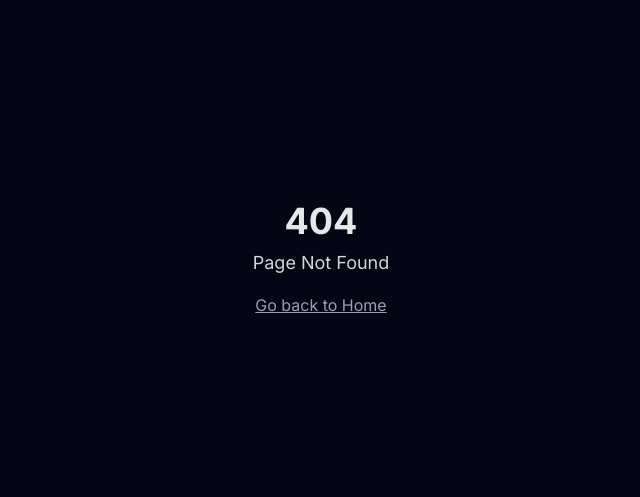
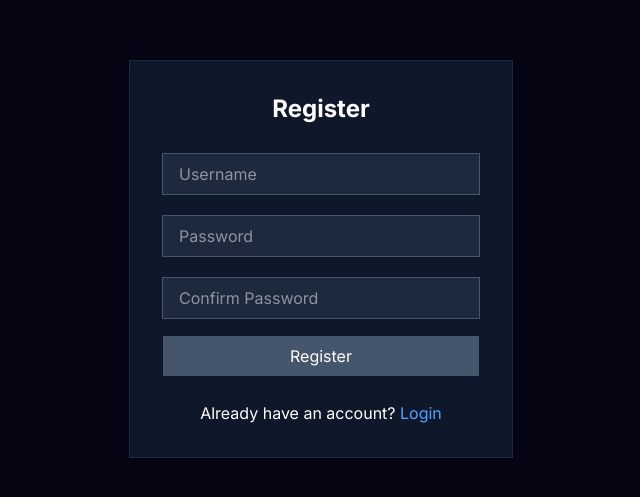
Before and after one commit to totester12/Accountability, a React (Vite) app: page /register in a window 1280 px wide. Before the commit this address had no page. Shown: the part 141-638 px from the top of the page, without its empty margins (319-959 px from the left). Built offline with nearby package versions, Linux system fonts and the light colour scheme.

Commit message:
Fill out more pages
Add register, add goals, add goalcard, needs styling

```diff
--- a/src/App.jsx
+++ b/src/App.jsx
@@ -9,44 +9,31 @@ import {
 
 import Login from "./Login.jsx"
 import FourOhFour from "./FourOhFour.jsx"
+import Register from "./Register.jsx"
+import Goals from "./Goals.jsx"
 
 function App() {
 
 
   return (
 
-
       <Routes>
         <Route path='/' element={<Login />} />
+        <Route path='/register' element={<Register />} />
         <Route path='/goals' element={<Goals />} />
         <Route path='/goal/:id' element={<GoalDetail />} />
         <Route path='*' element={<FourOhFour/>} />
       </Routes>
 
-
-
   )
 
-
-
-  function Goals() {
-    return (
-      <div className="text-center">
-        <h1 className="text-3xl font-bold text-white">My Goals</h1>
-        <p className="mt-4 text-lg text-gray-300">
-          <Link to="/" className="text-blue-500 hover:text-blue-400">
-            Go to Login Page
-          </Link>
-        </p>
-      </div>
-    );
-  }
 
   function GoalDetail() {
     return <h1>Specific Goal</h1>
   }
 
 
+
 }
 
 export default App
--- /dev/null
+++ b/src/GoalCard.jsx
@@ -0,0 +1,14 @@
+const GoalCard = ({ goal }) => {
+    return (
+      <div className="p-4 bg-slate-800 border border-slate-700 shadow-md">
+        <h3 className="text-xl font-semibold">{goal.title}</h3>
+        <p className="text-gray-400">Duration: {goal.duration} months</p>
+        <p className="text-gray-400">Status: {goal.status}</p>
+        <p className="text-gray-500 text-sm">
+          Last check-in: {new Date(goal.last_check_in).toLocaleDateString()}
+        </p>
+      </div>
+    );
+  };
+
+  export default GoalCard; // ✅ Make sure this line is present
--- /dev/null
+++ b/src/Goals.jsx
@@ -0,0 +1,34 @@
+import { useState } from "react";
+import GoalCard from "./GoalCard";
+
+const Goals = () => {
+  // Fake goal function
+  const getFakeGoal = () => {
+    return {
+      id: "1",
+      title: "Read 10 pages a day",
+      duration: 3,
+      last_check_in: "2024-02-04T08:30:00Z",
+      status: "active",
+    };
+  };
+
+  // Store the fake goal in state
+  const [goals] = useState([getFakeGoal()]);
+
+  return (
+    <div className="flex min-h-screen items-center justify-center text-white">
+      <div className="w-full max-w-md p-6 space-y-4 bg-slate-900 shadow-lg border border-slate-800">
+        <h2 className="text-2xl font-bold text-center">Your Goals</h2>
+
+        {goals.length > 0 ? (
+          goals.map((goal) => <GoalCard key={goal.id} goal={goal} />)
+        ) : (
+          <p className="text-center text-gray-400">No goals yet.</p>
+        )}
+      </div>
+    </div>
+  );
+};
+
+export default Goals;
--- a/src/Login.jsx
+++ b/src/Login.jsx
@@ -11,7 +11,7 @@ const Login = () => {
 
   return (
     <div className="flex min-h-screen items-center justify-center text-white">
-      <div className="w-full max-w-sm p-8 space-y-6 bg-slate-900 shadow-lg border border-slate-700">
+      <div className="w-full max-w-sm p-8 space-y-6 bg-slate-900 shadow-lg border border-slate-800">
         <h2 className="text-2xl font-bold text-center text-slate-100">Sign In</h2>
 
         <form onSubmit={handleSubmit} className="space-y-4">
@@ -53,7 +53,7 @@ const Login = () => {
           {/* Submit Button */}
           <button
             type="submit"
-            className="w-full px-4 py-2 bg-sky-600 hover:bg-sky-700 transition border border-slate-600"
+            className="w-full px-4 py-2 bg-slate-600 hover:bg-slate-500 transition border border-slate-900"
           >
             Login
           </button>
--- /dev/null
+++ b/src/Register.jsx
@@ -0,0 +1,71 @@
+import { useState } from "react";
+import { useNavigate,Link } from "react-router-dom";
+
+const Register = () => {
+  const [username, setUsername] = useState("");
+  const [password, setPassword] = useState("");
+  const [confirmPassword, setConfirmPassword] = useState("");
+  const navigate = useNavigate();
+
+  const handleSubmit = (e) => {
+    e.preventDefault();
+    if (password !== confirmPassword) {
+      alert("Passwords do not match!");
+      return;
+    }
+    console.log("User registered:", { username, password });
+    navigate("/login"); // Redirect to login after registering
+  };
+
+  return (
+    <div className="flex min-h-screen items-center justify-center  text-white">
+      <div className="w-full max-w-sm p-8 space-y-6 bg-slate-900 shadow-lg border border-slate-800">
+        <h2 className="text-2xl font-bold text-center">Register</h2>
+
+        <form onSubmit={handleSubmit} className="space-y-4">
+          {/* Username Input */}
+          <input
+            type="text"
+            placeholder="Username"
+            className="w-full px-4 py-2 mt-1 bg-slate-800 border border-slate-600 text-white focus:ring focus:ring-slate-500 focus:border-slate-300 outline-none"
+            value={username}
+            onChange={(e) => setUsername(e.target.value)}
+            required
+          />
+
+          {/* Password Input */}
+          <input
+            type="password"
+            placeholder="Password"
+            className="w-full px-4 py-2 mt-1 bg-slate-800 border border-slate-600 text-white focus:ring focus:ring-slate-500 focus:border-slate-300 outline-none"
+            value={password}
+            onChange={(e) => setPassword(e.target.value)}
+            required
+          />
+
+          {/* Confirm Password Input */}
+          <input
+            type="password"
+            placeholder="Confirm Password"
+            className="w-full px-4 py-2 mt-1 bg-slate-800 border border-slate-600 text-white focus:ring focus:ring-slate-500 focus:border-slate-300 outline-none"
+            value={confirmPassword}
+            onChange={(e) => setConfirmPassword(e.target.value)}
+            required
+          />
+
+          {/* Register Button */}
+          <button type="submit" className="w-full px-4 py-2 bg-slate-600 hover:bg-slate-500 transition border border-slate-900">
+            Register
+          </button>
+        </form>
+
+        {/* Link to Login */}
+        <p className="text-center mt-4">
+          Already have an account? <Link to= "/" className="text-blue-400">Login</Link>
+        </p>
+      </div>
+    </div>
+  );
+};
+
+export default Register;
```
